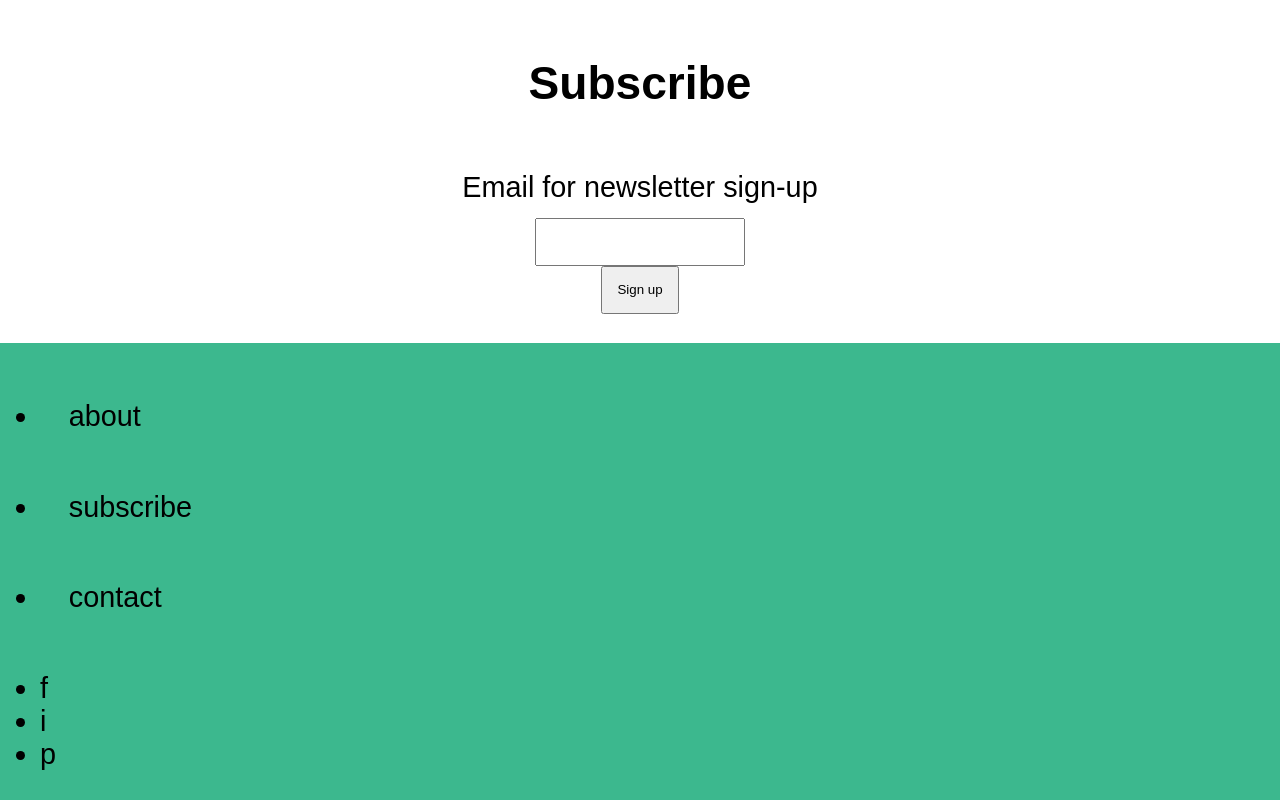
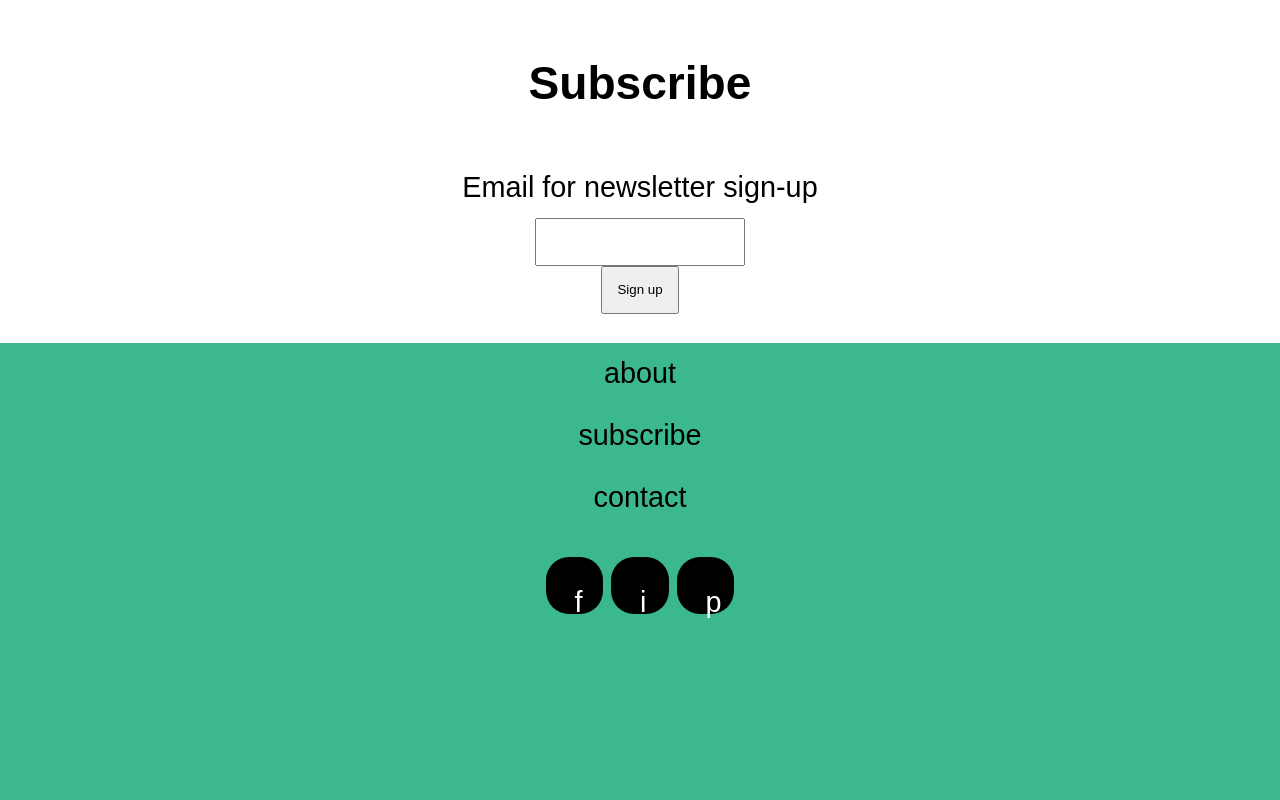
Before and after one commit to henriant/html-og-css, a plain HTML site: page HTML-OG-CSS/index.html in a window 1280 px wide. Shown: the part 4850-5650 px from the top of the page. After the commit the page ends 5497 px from the top, so only its background shows below. Drawn offline with Linux system fonts and the light colour scheme.

Commit message:
Update style.css

```diff
--- a/HTML-OG-CSS/style.css
+++ b/HTML-OG-CSS/style.css
@@ -119,3 +119,32 @@ p{
     margin: 0 auto;
     padding: 0.5rem;
 }
+
+
+footer nav ul{
+    list-style: none;
+    padding: 0;
+    margin: 0;
+    text-align: center;
+}
+
+footer nav ul li a{
+    padding: 0.5rem;
+}
+
+#social-media-icons{
+    margin: 1rem, 0;
+    padding: 0;
+    text-align: center;
+}
+
+
+#social-media-icons li{
+    color: #ffffff;
+    display: inline-block;
+    background-color: #000;
+    width: 50px;
+    height: 50px;
+    padding: 1rem;
+    border-radius: 40%;
+}
```
